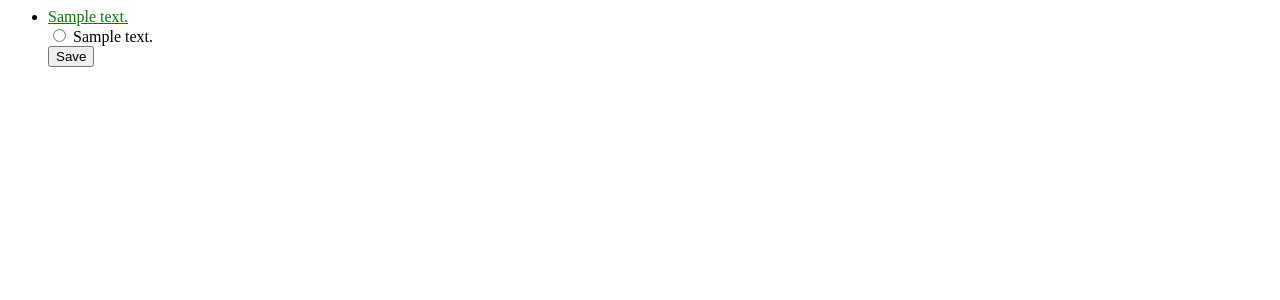
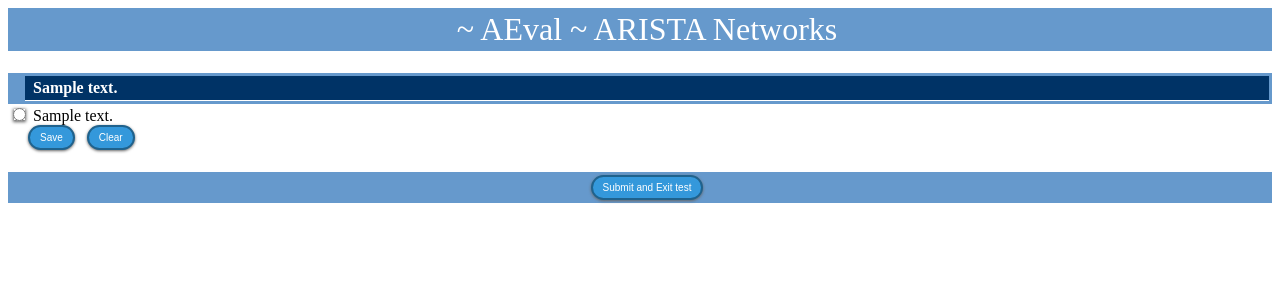
Before and after one commit to sahilsareen/AEval, a Django app: page /interview/ in a window 1280 px wide. Shown: the top 300 px of the page. Run offline with Django 3.2, Linux system fonts and the light colour scheme; tables that the repository leaves empty hold one stand-in row (values such as "Sample post").

Commit message:
Add Presentation + Some CSS

```diff
--- a/interview/static/interview/style.css
+++ b/interview/static/interview/style.css
@@ -1,3 +1,75 @@
 li a {
     color: green;
 }
+
+input {
+  -webkit-border-radius: 28;
+  -moz-border-radius: 28;
+  border-radius: 28px;
+  -webkit-box-shadow: 0px 1px 3px #666666;
+  -moz-box-shadow: 0px 1px 3px #666666;
+  box-shadow: 0px 1px 3px #666666;
+  font-family: Arial;
+  color: #ffffff;
+  font-size: 10px;
+  background: #3498db;
+  padding: 5px 10px 5px 10px;
+  border: solid #1f628d 2px;
+  text-decoration: none;
+}
+
+input:hover {
+  background: #3cb0fd;
+  background-image: -webkit-linear-gradient(top, #3cb0fd, #3498db);
+  background-image: -moz-linear-gradient(top, #3cb0fd, #3498db);
+  background-image: -ms-linear-gradient(top, #3cb0fd, #3498db);
+  background-image: -o-linear-gradient(top, #3cb0fd, #3498db);
+  background-image: linear-gradient(to bottom, #3cb0fd, #3498db);
+  text-decoration: none;
+}
+
+#navcontainer ul
+{
+margin: 0;
+padding: 0;
+list-style-type: none;
+}
+
+#navcontainer a
+{
+display: block;
+color: #FFF;
+background-color: #036;
+padding: 3px 12px 3px 8px;
+text-decoration: none;
+border-bottom: 1px solid #fff;
+font-weight: bold;
+}
+
+#navcontainer a:hover
+{
+background-color: #369;
+color: #FFF;
+}
+
+#navcontainer li
+{
+display: block;
+color: #FFF;
+background-color: #69C;
+padding: 3px 3px 3px 17px;
+text-decoration: none;
+border-bottom: 1px solid #fff;
+font-weight: normal;
+}
+
+#navcontainer h1
+{
+display: block;
+color: #FFF;
+background-color: #69C;
+padding: 3px 3px 3px 17px;
+text-decoration: none;
+border-bottom: 1px solid #fff;
+font-weight: normal;
+}
--- a/interview/templates/interview/index.html
+++ b/interview/templates/interview/index.html
@@ -1,7 +1,8 @@
 {% load staticfiles %}
 
 <link rel="stylesheet" type="text/css" href="{% static 'interview/style.css' %}" />
-
+<div id="navcontainer">
+<h1><center>~ AEval ~ ARISTA Networks </center></h1>
 {% if latest_question_list %}
     <ul>
     {% for question in latest_question_list %}
@@ -13,10 +14,14 @@
       <input type="radio" name="choice" id="choice{{ forloop.counter }}" value="{{ choice.id }}" />
       <label for="choice{{ forloop.counter }}">{{ choice.choice_text }}</label><br />
       {% endfor %}
-      <input type="submit" value="Save" />
+      &nbsp;&nbsp;&nbsp;&nbsp;
+      <input type="submit" value="Save" />&nbsp;&nbsp;
+      <input type="submit" value="Clear" />
     </form>
     {% endfor %}
+    <center><h1><input type="submit" value="Submit and Exit test" /></h1></center>
     </ul>
+</div>
 {% else %}
-    <p>No polls are available.</p>
+    <p>No questions are available.</p>
 {% endif %}
```
Also changed, not shown: 1 other file.
